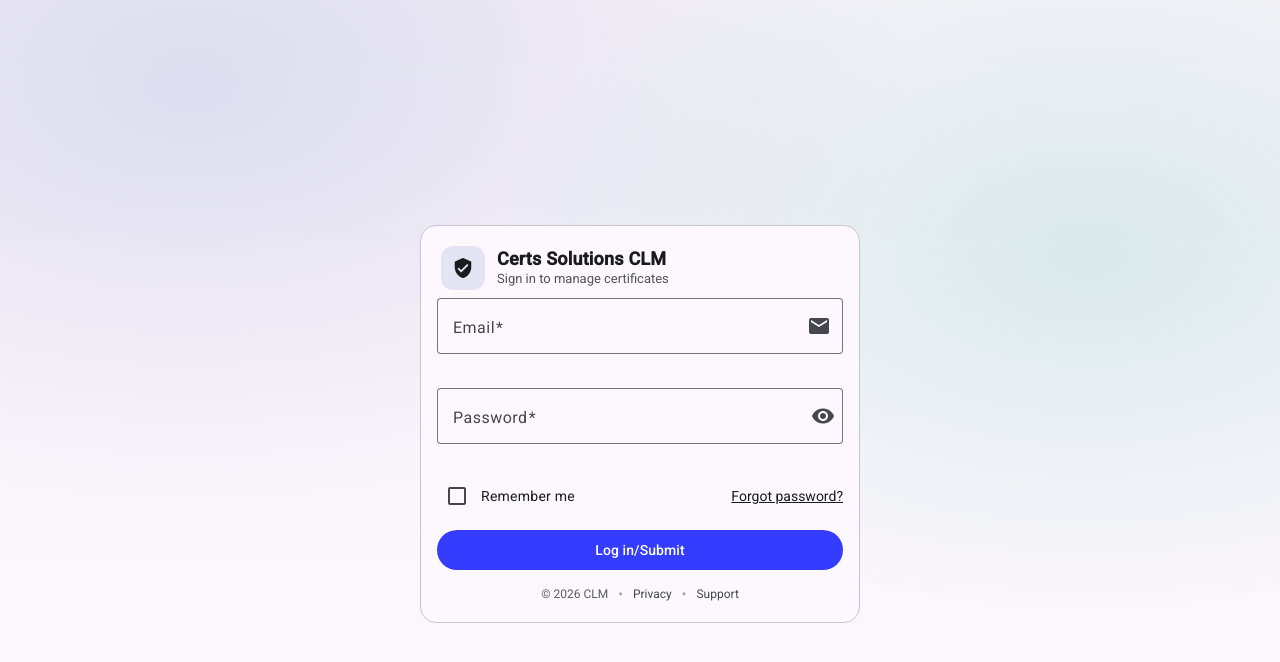
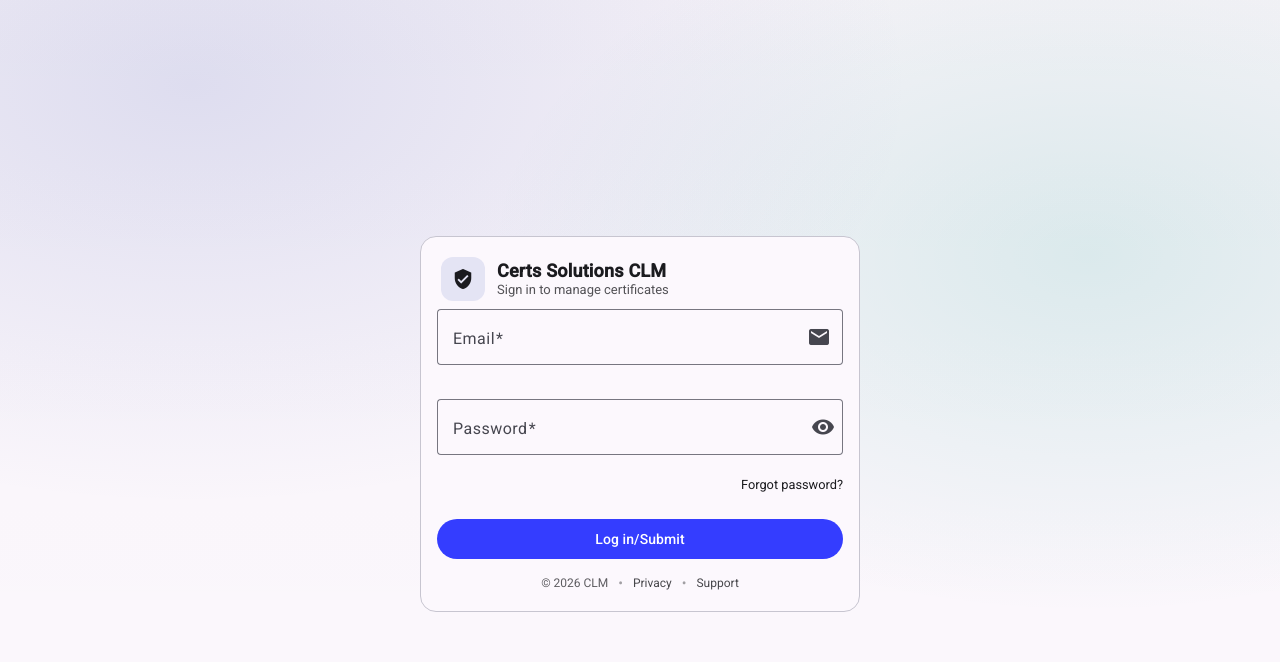
Before and after one commit to rolanveroncruz/certs.solutions.clm.ui, an Angular app: page /login in a window 1280 px wide. Shown: the top 662 px of the page. Built offline with nearby package versions, Linux system fonts and the light colour scheme.

Commit message:
login component: show login failed when login fails.

```diff
--- a/src/app/login-component/login-component.html
+++ b/src/app/login-component/login-component.html
@@ -46,12 +46,16 @@
         </mat-form-field>
 
         <div class="row">
-          <mat-checkbox>Remember me</mat-checkbox>
-
           <a class="link" href="#" (click)="$event.preventDefault()">
             Forgot password?
           </a>
         </div>
+
+          @if (errorText()){
+              <div class="login-error">
+                  {{ errorText() }}
+              </div>
+          }
 
         <button mat-flat-button color="primary" class="full" type="button" (click)="onSubmit($event)">
           Log in/Submit
--- a/src/app/login-component/login-component.scss
+++ b/src/app/login-component/login-component.scss
@@ -71,12 +71,6 @@
     width: 100%;
   }
 
-  .row {
-    display: flex;
-    align-items: center;
-    justify-content: space-between;
-    gap: 12px;
-    margin-top: -2px;
 
     @media (max-width: 380px) {
       flex-direction: column;
@@ -108,7 +102,6 @@
   .provider-icon {
     margin-right: 8px;
   }
-}
 
 .login-footer {
   display: flex;
@@ -141,3 +134,20 @@
 .link {
   color: inherit;
 }
+.login-error {
+    color: #b00020;
+    margin: 12px 0;
+    font-size: 0.9rem;
+}
+.row {
+    display: flex;
+    justify-content: flex-end;
+    margin-top: -12px;
+    margin-bottom: 12px;
+}
+
+.row .link {
+    font-size: 0.8rem;
+    line-height: 1.2;
+    text-decoration: none;
+}
--- a/src/app/login-component/login-component.ts
+++ b/src/app/login-component/login-component.ts
@@ -40,7 +40,7 @@ export class LoginComponent {
 
     hidePassword = signal(true);
     isSubmitting = signal(false);
-    errorText: string | null = null;
+    errorText= signal<string | null>(null);
 
     readonly form = this.fb.group({
         email: ['', [Validators.required, Validators.email]],
@@ -52,6 +52,7 @@ export class LoginComponent {
         this.hidePassword.set(!this.hidePassword());
     }
     async onSubmit(event?:Event): Promise<void> {
+        this.errorText.set(null);
         console.log("In Login Component, onSubmit");
         event?.preventDefault();
 
@@ -75,10 +76,17 @@ export class LoginComponent {
                 await this.router.navigateByUrl('/main/dashboard').then();
             } else{
                 console.log("Login failed.");
-                this.errorText = 'Login failed.';
             }
         } catch (err:any){
-            this.errorText = err?.message ?? 'Login failed.';
+            console.log("Login failed:", err);
+            if (err?.status === 401)
+            {
+                this.errorText.set('Login failed. Invalid email or password');
+                console.log("Login failed", this.errorText());
+            } else{
+                this.errorText.set('An unexpected error occurred. Please try again later.');
+                console.log("Login failed", this.errorText());
+            }
         } finally {
             this.isSubmitting.set(false);
         }
```
